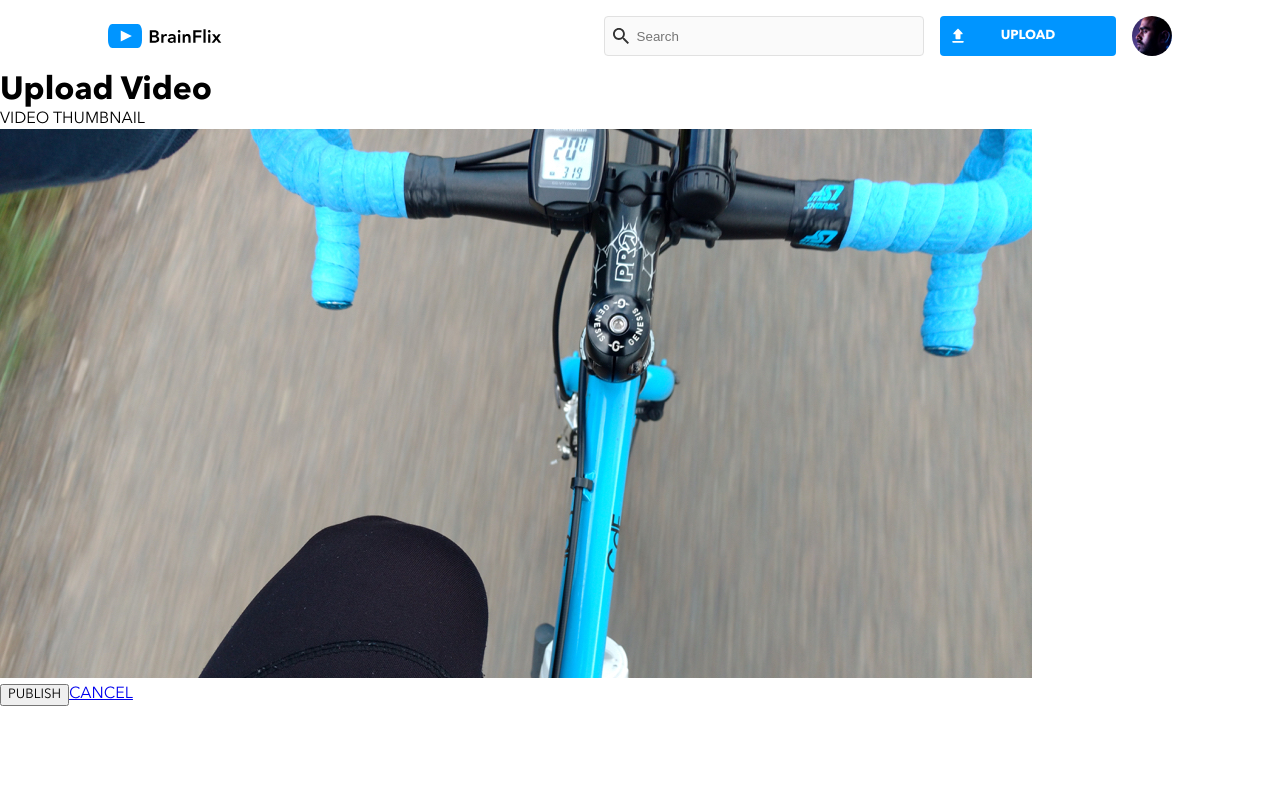
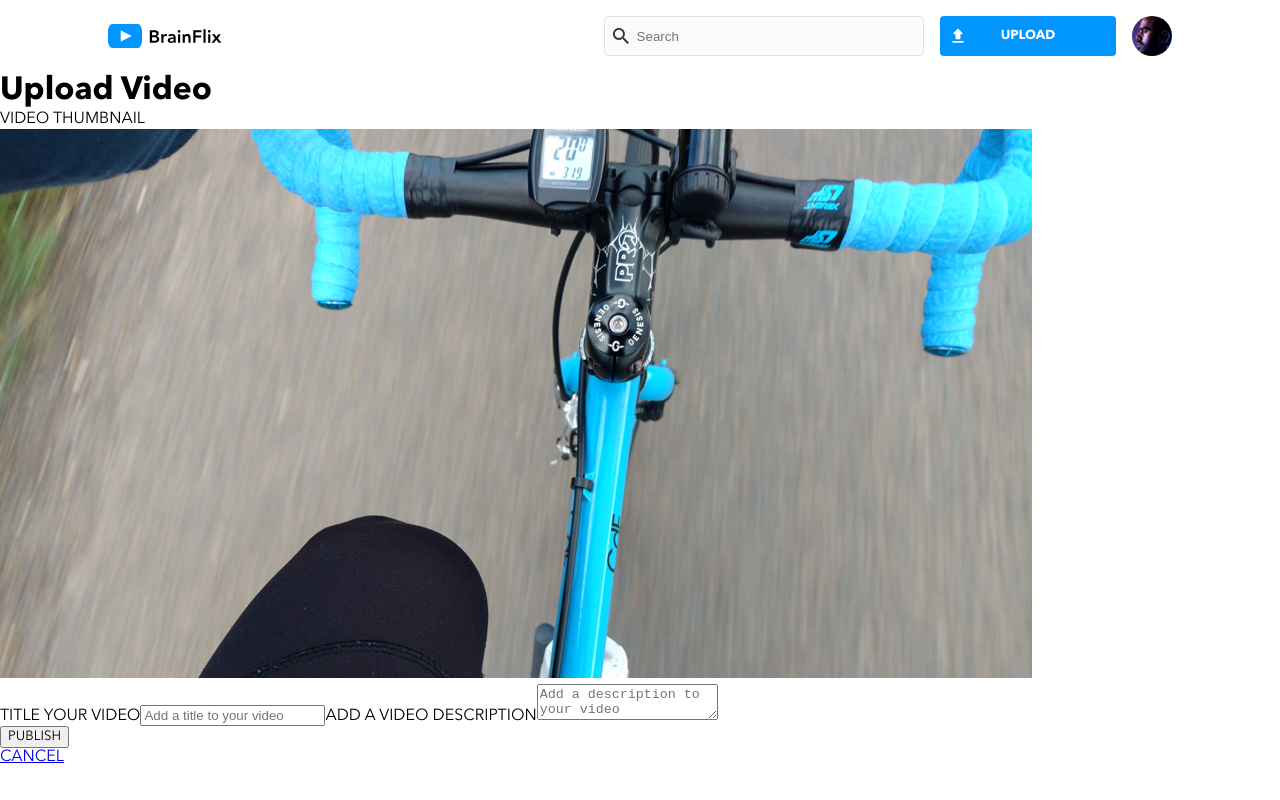
Before and after one commit to hilarykhc/hilary-chen-brainflix, a React (Create React App) app: page /upload in a window 1280 px wide. Built offline with nearby package versions, Linux system fonts and the light colour scheme.

Commit message:
added content for uploadpage js

```diff
--- a/src/components/Header/Header.js
+++ b/src/components/Header/Header.js
@@ -7,13 +7,13 @@ export default function Header() {
   return (
     <header className="header">
       <Link to="/">
-        <a className="header__link" href="#">
+        <p className="header__link">
           <img
             className="header__logo"
             src={brainFlixLogo}
             alt="BrainFlix logo"
           />
-        </a>
+        </p>
       </Link>
 
       <div className="header__search">
--- a/src/pages/UploadPage/UploadPage.js
+++ b/src/pages/UploadPage/UploadPage.js
@@ -1,4 +1,4 @@
-import { useNavigate } from "react-router-dom";
+import { useEffect, useNavigate, Link } from "react-router-dom";
 import uploadThumbnail from "../../assets/Images/Upload-video-preview.jpg";
 
 export default function UploadPage() {
@@ -24,15 +24,34 @@ export default function UploadPage() {
                 src={uploadThumbnail}
               ></img>
             </div>
-            <div className="upload__form-content"></div>
+            <div className="upload__form-content">
+              <label className="upload__form-subtitle" htmlFor="subtitle">
+                TITLE YOUR VIDEO
+              </label>
+              <input
+                className="upload__form-subtitle-input"
+                name="subtitle"
+                id="subtitle"
+                placeholder="Add a title to your video"
+              ></input>
+              <label className="upload__form-subtitle" htmlFor="description">
+                ADD A VIDEO DESCRIPTION
+              </label>
+              <textarea
+                className="upload__form-subtitle-description"
+                name="description"
+                id="description"
+                placeholder="Add a description to your video"
+              ></textarea>
+            </div>
           </form>
           <div className="upload__buttons">
             <button className="upload__button-publish">
               <p className="upload__button-publish-title">PUBLISH</p>
             </button>
-            <a className="upload__button-cancel" href="/">
-              CANCEL
-            </a>
+            <Link to="/">
+              <p className="upload__button-cancel">CANCEL</p>
+            </Link>
           </div>
         </div>
       </div>
```
